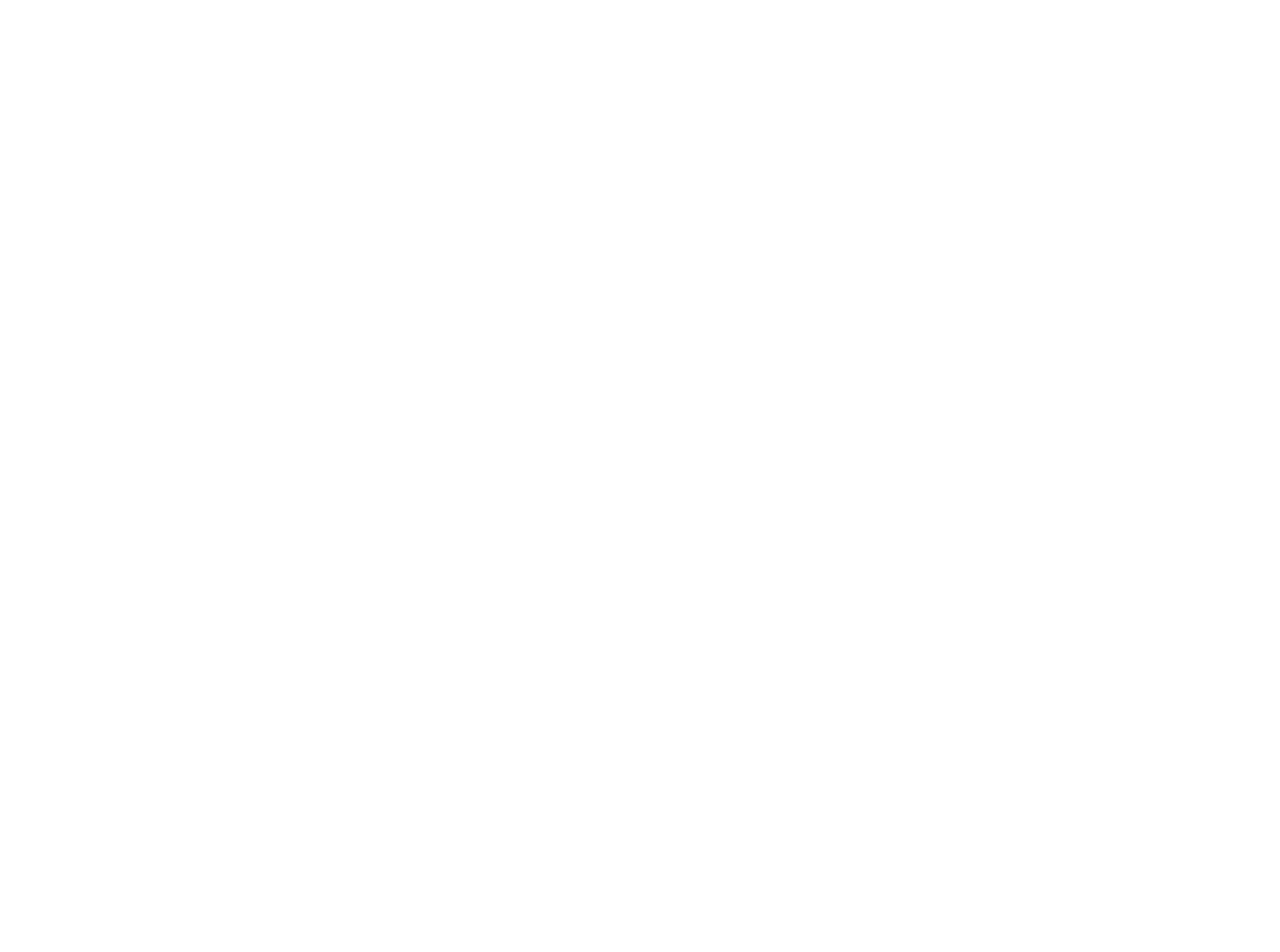
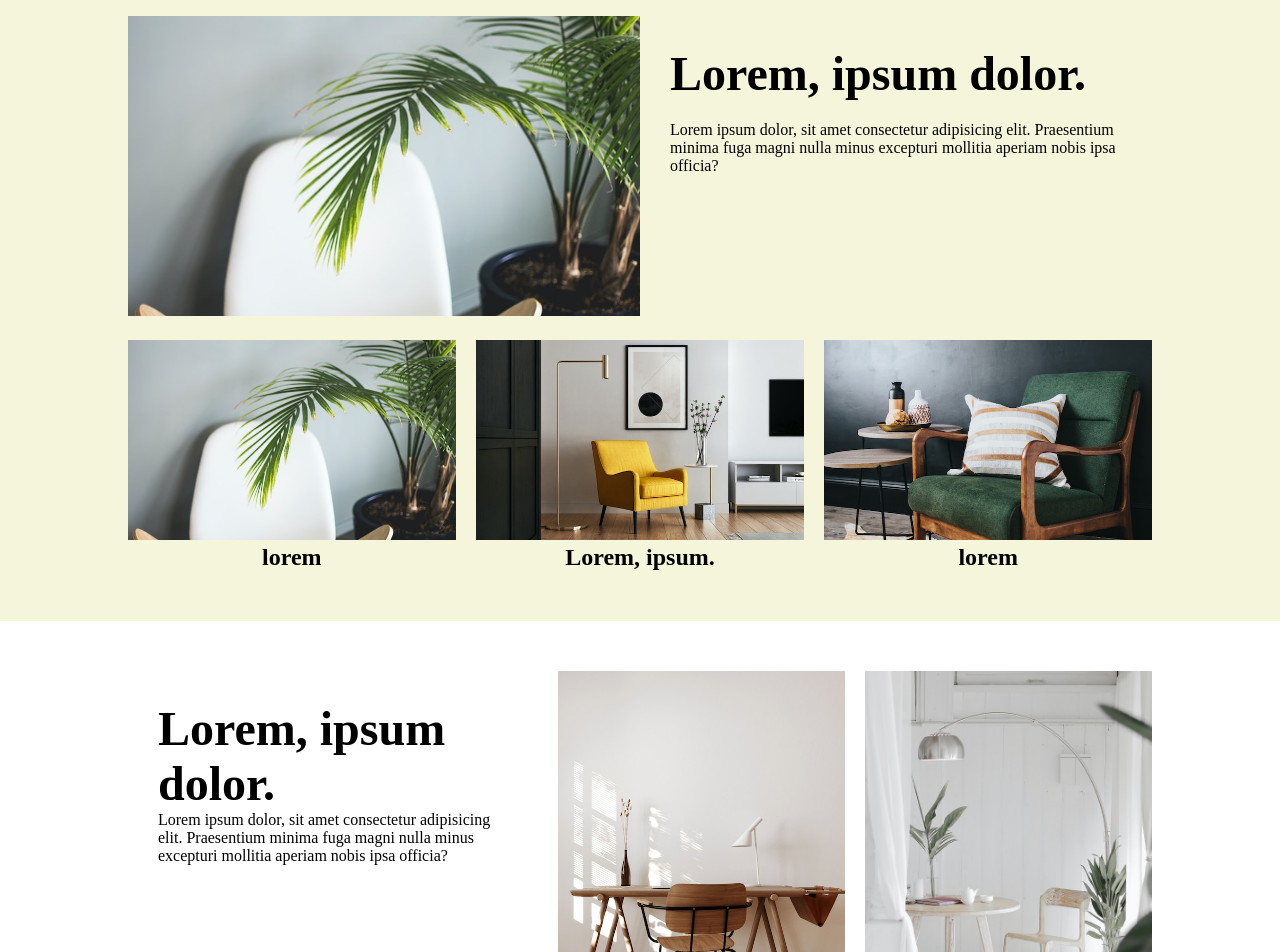
Before and after one commit to charsskim/main2, a React (Create React App) app: page / in a window 1280 px wide. Shown: the part 1200-2152 px from the top of the page. Before the commit the page ends 1166 px from the top, so only its background shows below. Built offline with nearby package versions, Linux system fonts and the light colour scheme.

Commit message:
메인 배너완성

```diff
--- /dev/null
+++ b/src/component/main/Banner.jsx
@@ -0,0 +1,21 @@
+export default function Banner() {
+	return (
+		<div className='Banner'>
+			<article>
+				<div className='box'>
+					<h1>Lorem, ipsum dolor.</h1>
+					<p>
+						Lorem ipsum dolor, sit amet consectetur adipisicing elit. Praesentium minima fuga magni
+						nulla minus excepturi mollitia aperiam nobis ipsa officia?
+					</p>
+				</div>
+			</article>
+			<article>
+				<img src='/img/banner1.jpg' alt='abc' />
+			</article>
+			<article>
+				<img src='/img/banner2.jpg' alt='abc' />
+			</article>
+		</div>
+	);
+}
--- a/src/component/main/Main.jsx
+++ b/src/component/main/Main.jsx
@@ -1,4 +1,6 @@
+import Banner from './Banner';
 import News from './News';
+import News1 from './News1';
 import Visual from './Visual';
 
 export default function Main() {
@@ -6,6 +8,8 @@
 		<div className='Main'>
 			<Visual />
 			<News />
+			<News1 />
+			<Banner />
 		</div>
 	);
 }
--- /dev/null
+++ b/src/component/main/News1.jsx
@@ -0,0 +1,30 @@
+export default function News1() {
+	return (
+		<div className='News1'>
+			<div className='inner'>
+				<article>
+					<img src='/img/chair1.jpg' alt='abc' />
+				</article>
+				<article>
+					<h1>Lorem, ipsum dolor.</h1>
+					<p>
+						Lorem ipsum dolor, sit amet consectetur adipisicing elit. Praesentium minima fuga magni
+						nulla minus excepturi mollitia aperiam nobis ipsa officia?
+					</p>
+				</article>
+				<article>
+					<img src='/img/chair1.jpg' alt='abc' />
+					<h2>lorem</h2>
+				</article>
+				<article>
+					<img src='/img/chair2.jpg' alt='abc' />
+					<h2>Lorem, ipsum.</h2>
+				</article>
+				<article>
+					<img src='/img/chair3.jpg' alt='abc' />
+					<h2>lorem</h2>
+				</article>
+			</div>
+		</div>
+	);
+}
--- /dev/null
+++ b/src/scss/main/_banner.scss
@@ -0,0 +1,38 @@
+.Banner {
+	width: 80%;
+	margin: 50px auto;
+	display: flex;
+	justify-content: space-between;
+	article {
+		&:nth-of-type(1) {
+			width: 40%;
+			padding: 30px;
+
+			.box {
+				h1 {
+					font-size: 3rem;
+					align-items: center;
+				}
+				p {
+					font-size: 1rem;
+				}
+			}
+		}
+		&:nth-of-type(2) {
+			width: 28%;
+			img {
+				width: 100%;
+				height: 400px;
+				object-fit: cover;
+			}
+		}
+		&:nth-of-type(3) {
+			width: 28%;
+			img {
+				width: 100%;
+				height: 400px;
+				object-fit: cover;
+			}
+		}
+	}
+}
--- /dev/null
+++ b/src/scss/main/_news1.scss
@@ -0,0 +1,73 @@
+.News1 {
+	width: 100%;
+	background-color: beige;
+	padding: 50px 0px;
+
+	.inner {
+		width: 80%;
+		margin: 0px auto;
+		display: flex;
+		justify-content: space-between;
+		flex-wrap: wrap;
+		article {
+			&:nth-of-type(1) {
+				width: 50%;
+				margin-bottom: 20px;
+				img {
+					width: 100%;
+					height: 300px;
+					object-fit: cover;
+				}
+			}
+			&:nth-of-type(2) {
+				width: 50%;
+				margin-bottom: 20px;
+				width: 50%;
+				align-items: center;
+				padding: 30px;
+				margin-bottom: 20px;
+				h1 {
+					font-size: 3rem;
+					margin-bottom: 20px;
+				}
+			}
+			&:nth-of-type(3) {
+				width: 32%;
+
+				img {
+					width: 100%;
+					height: 200px;
+					object-fit: cover;
+				}
+				h2 {
+					display: flex;
+					justify-content: center;
+				}
+			}
+			&:nth-of-type(4) {
+				width: 32%;
+				img {
+					width: 100%;
+					height: 200px;
+					object-fit: cover;
+				}
+				h2 {
+					display: flex;
+					justify-content: center;
+				}
+			}
+			&:nth-of-type(5) {
+				width: 32%;
+				img {
+					width: 100%;
+					height: 200px;
+					object-fit: cover;
+				}
+				h2 {
+					display: flex;
+					justify-content: center;
+				}
+			}
+		}
+	}
+}
--- a/src/scss/style.scss
+++ b/src/scss/style.scss
@@ -5,3 +5,5 @@
 @import './main/main';
 @import './main/visual';
 @import './main/news';
+@import './main/news1';
+@import './main/banner';
```
Also changed, not shown: public/img/banner1.jpg (added), public/img/banner2.jpg (added).
